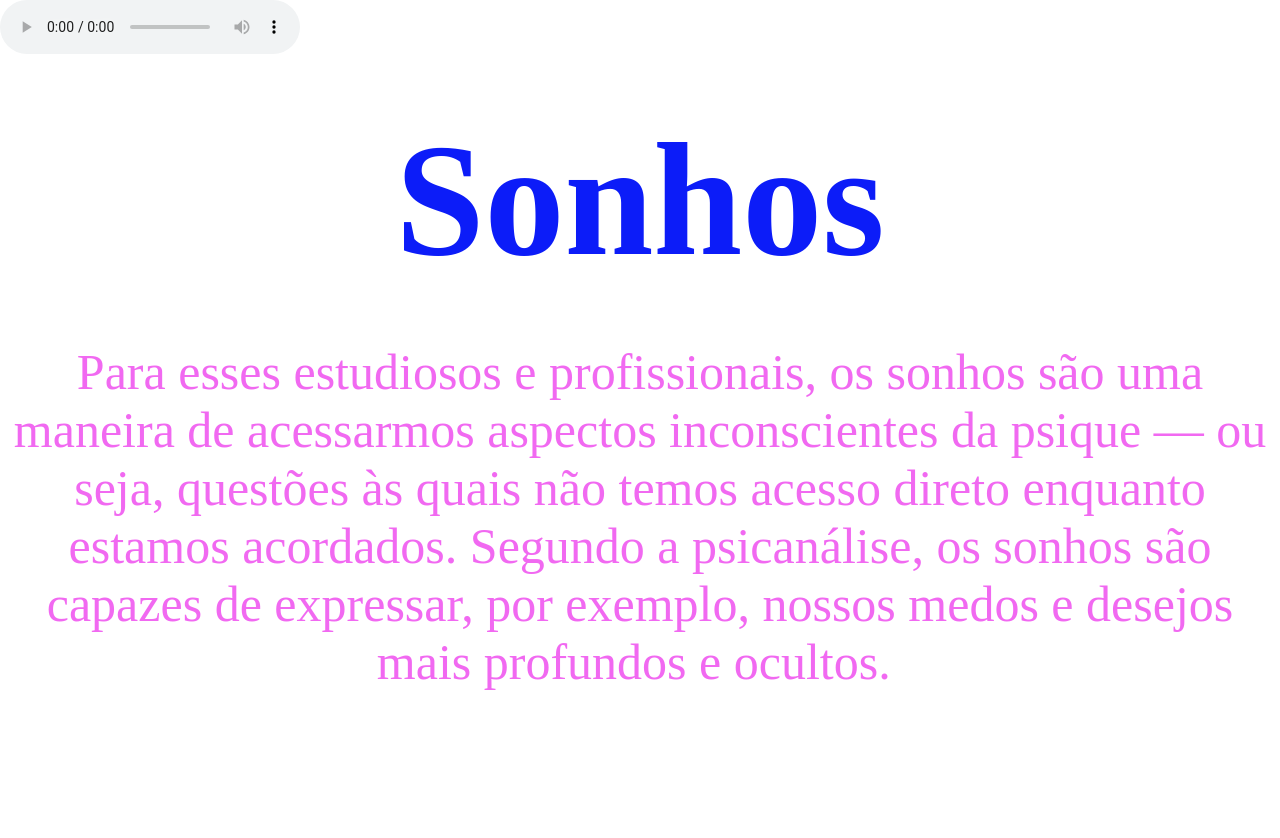
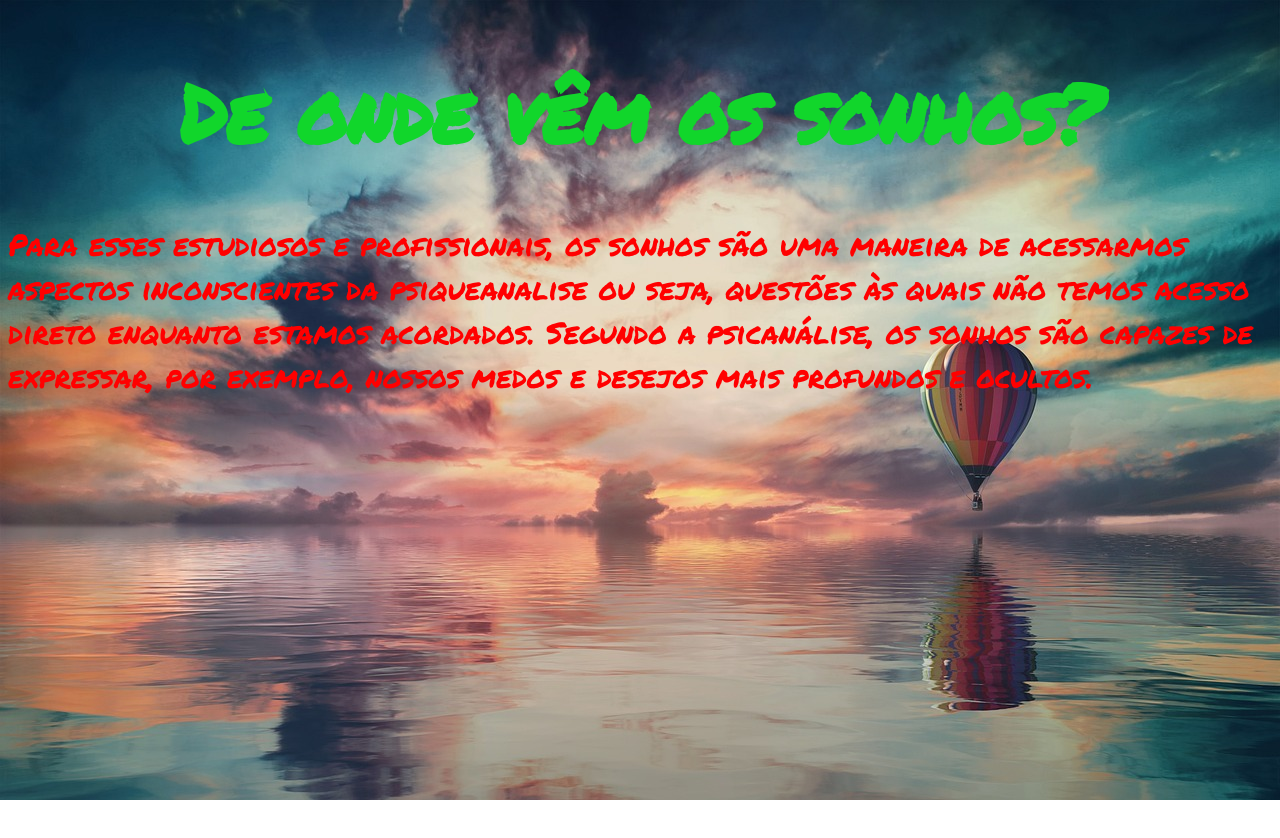
Before and after one commit to efq9ahedh/Projento-01-, a plain HTML site: page index.html in a window 1280 px wide. After the commit the page ends 800 px from the top, so only its background shows below. Drawn offline with Linux system fonts and the light colour scheme; a web font is replaced by a local one.

Commit message:
Add files via upload

```diff
--- a/index.html
+++ b/index.html
@@ -1,50 +1,20 @@
 <!DOCTYPE html>
-<html lang="pt-br">
+<html lang="pt-BR">
 
 <head>
     <meta charset="UTF-8">
     <meta name="viewport" content="width=device-width, initial-scale=1.0">
-    <title>Jogo do Mário</title>
+    <title>De onde vêm os sonhos?</title>
     <link rel="stylesheet" href="style.css">
-    <link rel="preconnect" href="https://fonts.googleapis.com">
-    <link rel="preconnect" href="https://fonts.gstatic.com" crossorigin>
-    <link href="https://fonts.googleapis.com/css2?family=Tac+One&display=swap" rel="stylesheet">
 </head>
 
 <body>
-    <audio controls src="smw_ovr1.mp3"></audio>
-    <section class="container principal">
-        <h1 class="titulo1">Sonhos</h1>
-        <div>
-            <ul class="lista-personagens">
-                <div class="mario i
-                    <a class="botao" href"
-                        <li>Para esses estudiosos e profissionais, os sonhos são uma maneira de acessarmos aspectos inconscientes da psique — ou seja, questões às quais não temos acesso direto enquanto estamos acordados. Segundo a psicanálise, os sonhos são capazes de expressar, por exemplo, nossos medos e desejos mais profundos e ocultos.</li>
-                    </a>
-                    <a href="https://perfisecross.fandom.com/pt-br/wiki/Mario"><img src="mario.png" alt=""></a>
-                </div>
-                <div class="yoshi img">
-                    <a class="botao" href="https://pt.wikipedia.org/wiki/Yoshi">
-                        <li></li>
-                    </a>
-                    <a href="https://pt.wikipedia.org/wiki/Yoshi"><img src="Yoshi.png" alt=""></a>
-                </div>
-                <div class="bowser img">
-                    <a class="botao" href="https://infinitas-guerras.fandom.com/pt-br/wiki/Bowser">
-                        <li></li>
-                    </a>
-                    <a href="https://infinitas-guerras.fandom.com/pt-br/wiki/Bowser"><img src="bowser.png" alt=""></a>
-                </div>
-                <div class="peach img">
-                    <a class="botao" href="https://mario.fandom.com/pt/wiki/Princesa_Peach">
-                        <li></li>
-                    </a>
-                    <a href="https://mario.fandom.com/pt/wiki/Princesa_Peach"><img src="peach.png" alt=""></a>
-                </div>
-            </ul>
-        </div>
-    </section>
 
+    <h1 class="titulo-1">De onde vêm os sonhos?</h1>
+    <p class="paragrafo-1">Para esses estudiosos e profissionais, os sonhos são uma maneira de
+        acessarmos aspectos inconscientes da psiqueanalise ou seja, questões às quais não temos acesso
+        direto enquanto estamos acordados. Segundo a psicanálise, os sonhos são capazes de expressar, por
+        exemplo, nossos medos e desejos mais profundos e ocultos.</p>
 </body>
 
 </html>
--- a/style.css
+++ b/style.css
@@ -1,66 +1,21 @@
-:root {
-    --cor-de-fundo-botao: rgb(8, 219, 156);
-    --cor-fonte: rgb(12, 28, 248);
-    --cor-borda: rgb(0, 0, 0);
+@import url('https://fonts.googleapis.com/css2?family=Permanent+Marker&display=swap');
+
+.titulo-1 {
+    text-align: center;
+    color: rgb(17, 214, 43);
+    font-size: 80px;
+    font-family: "Permanent Marker", cursive;
+}
+
+.paragrafo-1 {
+
+    font-size: 30px;
+    color: red;
+    font-family: "Permanent Marker", cursive;
+}
+
+body {
+    background-image: url(balloon-5255326_1280.jpg);
+
 
 }
-
-.titulo1 {
-    font-family: tac one;
-    color: var(--cor-fonte);
-    font-size: 10em;
-    text-align: center;
-    padding: 50px 50px;
-}
-
-.principal {
-    background-image: url(fundo.png);color:rgb(11, 192, 5)
-}
-
-* {
-    margin: 0;
-    padding: 0;
-}
-
-.container {
-    height: 100vh;
-}
-
-
-.lista-personagens {
-    list-style: none;
-    font-family: tac one;
-    color: rgba(233, 17, 233, 0.63);
-    font-size: 50px;
-    display: flex;
-    justify-content: space-around;
-}
-
-.mario img {
-    width: 2.2em;
-}
-
-.mario {
-    text-align: center;
-}
-
-.yoshi img {
-    width: 2em;
-}
-
-.bowser img {
-    width: 3em;
-}
-
-.peach img {
-    width: 2em;
-}
-
-.botao {
-    text-decoration: none;
-    color: rgb(32, 26, 26);
-}
-
-.botao:hover {
-    color: rgb(27, 27, 19);
-}
```
Also changed, not shown: balloon-5255326_1280.jpg (added).
